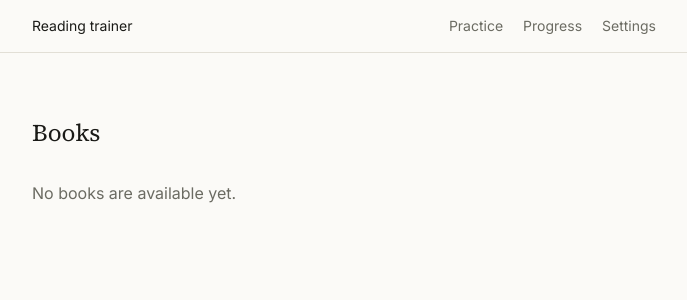
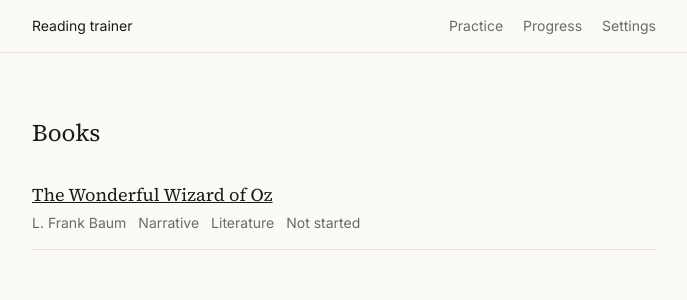
Before and after one commit to RasmusKuusmaa/speedread, a Next.js app: page /books in a window 1280 px wide. Shown: the top 300 px of the page, without its empty margins (296-983 px from the left). Built offline with nearby package versions, Linux system fonts and the light colour scheme.

Commit message:
feat(content): add the wonderful wizard of oz as a book

```diff
--- a/src/content/books/index.ts
+++ b/src/content/books/index.ts
@@ -1 +1,3 @@
-export const rawBooks: unknown[] = [];
+import oz from "./oz.json";
+
+export const rawBooks: unknown[] = [oz];
--- /dev/null
+++ b/src/content/books/oz.json
@@ -0,0 +1,17 @@
+{
+  "id": "oz",
+  "title": "The Wonderful Wizard of Oz",
+  "author": "L. Frank Baum",
+  "source": "https://www.gutenberg.org/ebooks/55",
+  "attribution": "Excerpts from The Wonderful Wizard of Oz by L. Frank Baum (1900), in reading order.",
+  "licence": "Public domain (US)",
+  "textType": "narrative",
+  "domain": "literature",
+  "language": "en",
+  "chunkPassageIds": [
+    "oz-gray-prairie",
+    "oz-green-room",
+    "oz-silver-shoes",
+    "oz-golden-cap"
+  ]
+}
```
